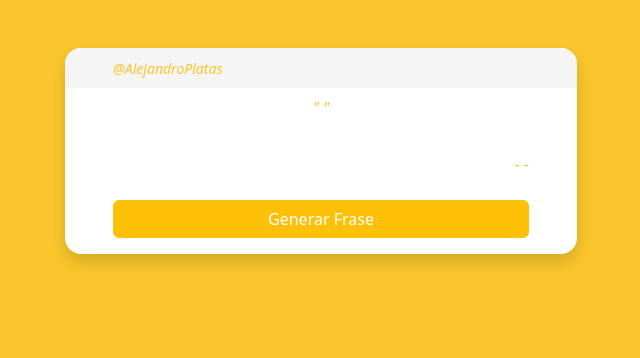
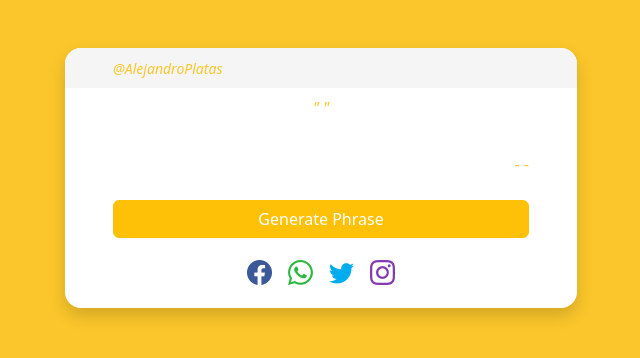
Before and after one commit to alejandroplt/PRACTICA, a plain HTML site: page Generador-Frases/index.html in a window 1280 px wide. Shown: the whole page, without its empty margins (319-959 px from the left). Drawn offline with nearby package versions, Linux system fonts and the light colour scheme.

Commit message:
generador frases

```diff
--- a/Generador-Frases/css/style.css
+++ b/Generador-Frases/css/style.css
@@ -81,6 +81,9 @@ a:hover{
     a{
         font-size: 14px;
     }
+    .buttons-social{
+        font-size: 25px;
+    }
 }
 
 
--- a/Generador-Frases/index.html
+++ b/Generador-Frases/index.html
@@ -29,7 +29,21 @@
                     </span>
                 </div>
                 <div class="mb-3 d-grid px-5">
-                    <button type="submit" class="btn btn-warning button" id="buttn" onclick="generarNuevoColor()">Generar Frase</button>
+                    <button type="submit" class="btn btn-warning button" id="buttn" onclick="generarNuevoColor()">Generate Phrase</button>
+                </div>
+                <div class="d-flex justify-content-center align-items-center gap-3 pb-3">
+                    <a href="facebook.com" target="_blank" class="buttons-social"  title="Share on Facebook">
+                        <i class="bi bi-facebook" style="color: #3B5998;"></i>
+                    </a>
+                    <a href="" class="buttons-social"  title="Share on Whatsapp">
+                        <i class="bi bi-whatsapp" style="color: #2BB741;"></i>
+                    </a>
+                    <a href="" class="buttons-social"  title="Share Twitter">
+                        <i class="bi bi-twitter" style="color: #00ACEE;"></i>
+                    </a>
+                    <a href="" class="buttons-social"  title="Share Instagram">
+                        <i class="bi bi-instagram" style="color: #833AB4;"></i>
+                    </a>
                 </div>
             </div>
         </div>
```
